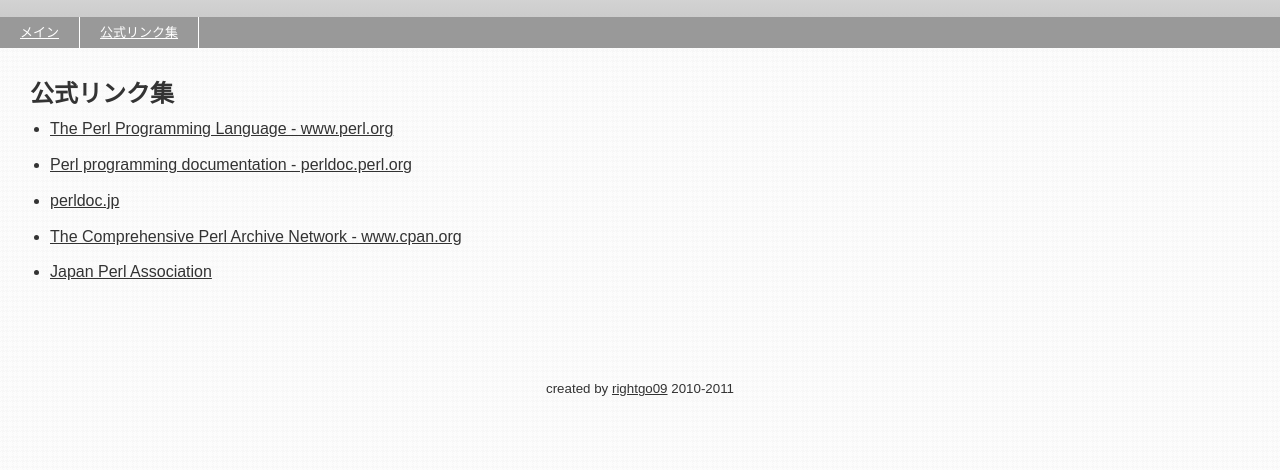
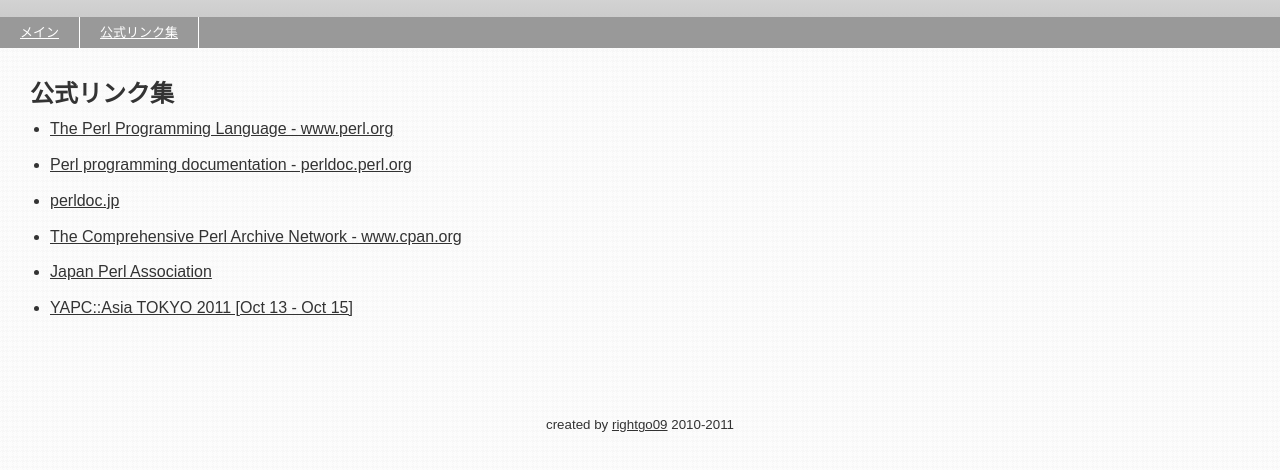
Before and after one commit to rightgo09/orhowilearnedtolovetheperl.com, a plain HTML site: page official_link_list.html in a window 1280 px wide. Shown: the part 126-596 px from the top of the page. Drawn offline with Linux system fonts and the light colour scheme.

Commit message:
Add link "YAPC::Asia Tokyo".

```diff
--- a/official_link_list.html
+++ b/official_link_list.html
@@ -46,6 +46,7 @@
 						<li><a href="http://perldoc.jp/" title="このサイトは Perl の公式ドキュメントを日本語翻訳したものを表示するサイトです。 翻訳データは、 Japanized Perl Resources Project(通称JPRP) からとってきたものが主です。 現在、perldoc.jp の運営は tokuhirom 個人がひきついでおこなっています。 ..." target="_blank">perldoc.jp</a>
 						<li><a href="http://www.cpan.org/" title="The Perl Archive Network, the gateway to all things Perl. The canonical location for Perl code and modules." target="_blank">The Comprehensive Perl Archive Network - www.cpan.org</a>
 						<li><a href="http://japan.perlassociation.org/" title="一般社団法人Japan Perl Association (JPA) は Perl技術及び文化の啓蒙・促進のための組織です。Yet Another Perl Conference Asia Tokyo (YAPC::Asia Tokyo)を主催するほか、Perl技術を利用するプロジェクト、コミュニティ、ビジネスのサポートに ..." target="_blank">Japan Perl Association</a>
+						<li><a href="http://yapcasia.org/2011/" title="Perl YAPC::Asia Tokyo 2011 Conference" target="_blank">YAPC::Asia TOKYO 2011 [Oct 13 - Oct 15]</a>
 					</ul>
 				</section>
 			</div><!-- /#main -->
```
